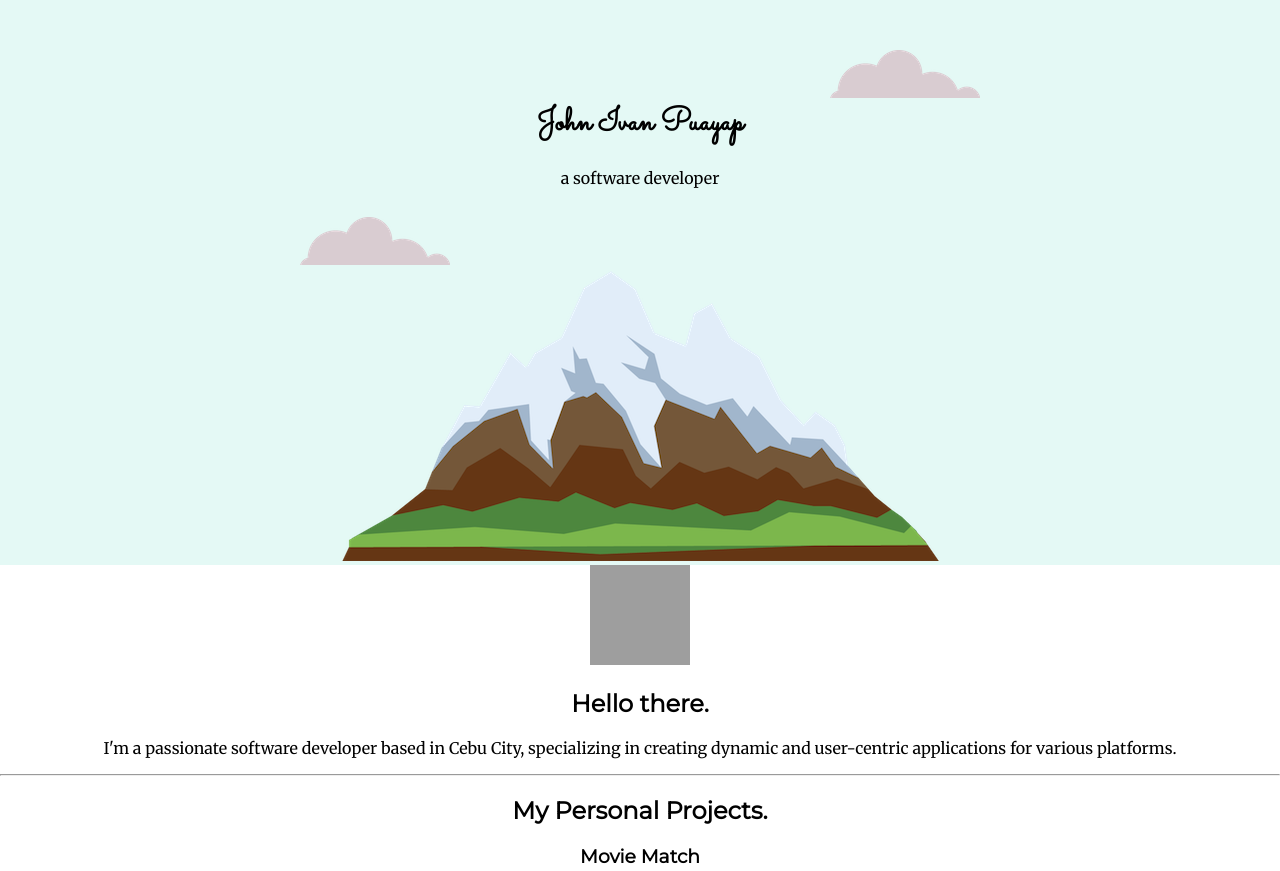
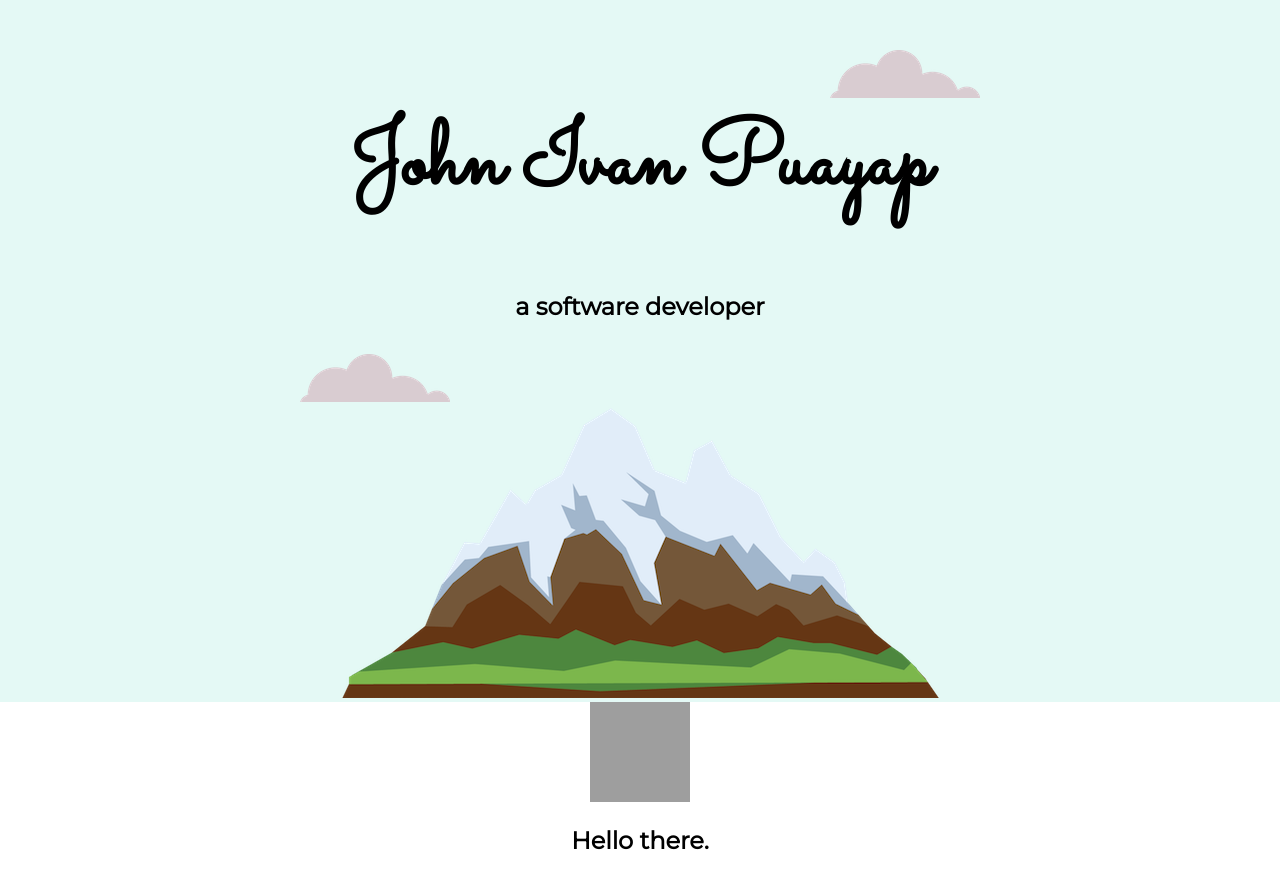
Before and after one commit to johnivanpuayap/johnivanpuayap.github.io, a plain HTML site: page index.html in a window 1280 px wide. Shown: the top 871 px of the page. Drawn offline with Linux system fonts and the light colour scheme; grey boxes are pictures that could not be loaded.

Commit message:
Add details and images

```diff
--- a/css/styles.css
+++ b/css/styles.css
@@ -5,6 +5,7 @@ body {
 }
 
 h1 {
+  font-size: 5.625em;
   margin-top: 0%;
   font-family: "Sacramento", cursive;
 }
--- a/index.html
+++ b/index.html
@@ -18,7 +18,7 @@
       <img class="top-cloud" src="images/cloud.png" alt="An art of a cloud" />
 
       <h1>John Ivan Puayap</h1>
-      <p>a software developer</p>
+      <h2>a software developer</h2>
       <img
         class="bottom-cloud"
         src="images/cloud.png"
```
